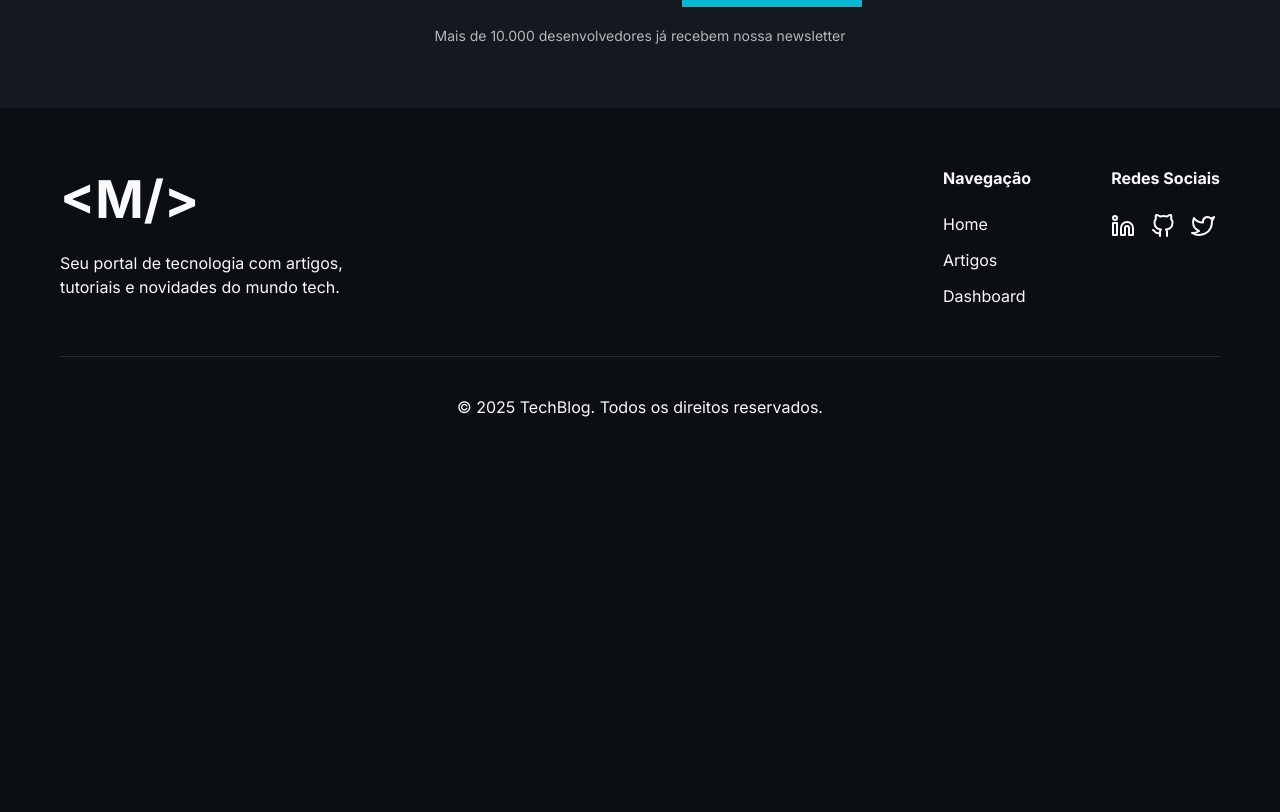
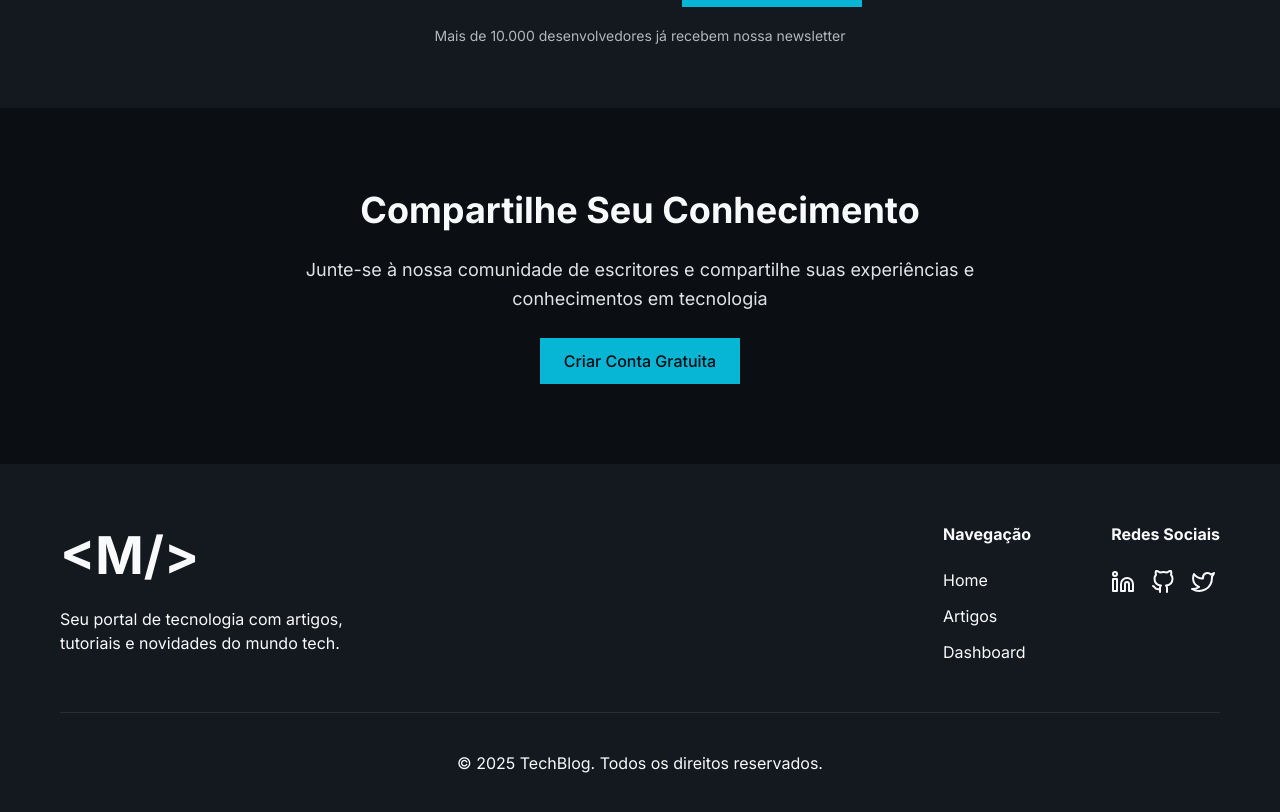
Before and after one commit to Vinicius-faricast/front_end_case_mind_consulting, a React (Vite) app: page / in a window 1280 px wide. Shown: the part 2757-3569 px from the top of the page. Before the commit the page ends 3234 px from the top, so only its background shows below. Built offline with nearby package versions, Linux system fonts and the light colour scheme.

Commit message:
create componet cta and page home

```diff
--- a/src/App.tsx
+++ b/src/App.tsx
@@ -1,124 +1,13 @@
-import { Cards } from "./components/Cards/Cards";
-import { ContainerStyled } from "./components/Container/Container";
 import { Footer } from "./components/Footer/Footer";
-import { HeaderSectionsCards } from "./components/HeaderSectionsCards/HeaderSectionsCards";
-import { Hero } from "./components/Hero/Hero";
 import { NavBar } from "./components/NavBar/NavBar";
-import { NewsLetterComponent } from "./components/NewsLetterComponent/NewsLetterComponet";
+import { Home } from "./pages/Home";
 
 function App() {
-
-  const cards01 = [
-    {
-      "title": "Título do Card",
-      "description": "Descrição do Card",
-      "image": "https://placehold.co/800x500",
-      "id": 1,
-      "author": "teste",
-      "category": "teste",
-      "likes": 2,
-      "publishedAt": "11-11-11",
-      "readingTime": 2,
-      "views": 2
-    },
-    {
-      "title": "Título do Card",
-      "description": "Descrição do Card",
-      "image": "https://placehold.co/800x500",
-      "id": 1,
-      "author": "teste",
-      "category": "teste",
-      "likes": 2,
-      "publishedAt": "11-11-11",
-      "readingTime": 2,
-      "views": 2
-    },
-    {
-      "title": "Título do Card",
-      "description": "Descrição do Card",
-      "image": "https://placehold.co/800x500",
-      "id": 1,
-      "author": "teste",
-      "category": "teste",
-      "likes": 2,
-      "publishedAt": "11-11-11",
-      "readingTime": 2,
-      "views": 2
-    },
-    {
-      "title": "Título do Card",
-      "description": "Descrição do Card",
-      "image": "https://placehold.co/800x500",
-      "id": 1,
-      "author": "teste",
-      "category": "teste",
-      "likes": 2,
-      "publishedAt": "11-11-11",
-      "readingTime": 2,
-      "views": 2
-    }
-  ]
-
-    const cards02 = [
-    {
-      "title": "Título do Card",
-      "description": "Descrição do Card",
-      "id": 1,
-      "author": "teste",
-      "category": "teste",
-      "likes": 2,
-      "publishedAt": "11-11-11",
-      "readingTime": 2,
-      "views": 2
-    },
-    {
-      "title": "Título do Card",
-      "description": "Descrição do Card",
-      "id": 1,
-      "author": "teste",
-      "category": "teste",
-      "likes": 2,
-      "publishedAt": "11-11-11",
-      "readingTime": 2,
-      "views": 2
-    },
-    {
-      "title": "Título do Card",
-      "description": "Descrição do Card",
-      "id": 1,
-      "author": "teste",
-      "category": "teste",
-      "likes": 2,
-      "publishedAt": "11-11-11",
-      "readingTime": 2,
-      "views": 2
-    },
-    {
-      "title": "Título do Card",
-      "description": "Descrição do Card",
-      "id": 1,
-      "author": "teste",
-      "category": "teste",
-      "likes": 2,
-      "publishedAt": "11-11-11",
-      "readingTime": 2,
-      "views": 2
-    }
-  ]
 
   return (
     <>
       <NavBar />
-      <Hero />
-      <ContainerStyled>
-        <HeaderSectionsCards title="Artigos em Destaque" subtitle="Os melhores conteúdos selecionados para você" />
-        <Cards cardsProps={cards01} />
-      </ContainerStyled>
-      <ContainerStyled>
-        <HeaderSectionsCards title="Artigos Recentes" subtitle="Conteudo da comunidade" />
-        <Cards cardsProps={cards02} />
-      </ContainerStyled>
-      <NewsLetterComponent />
+      <Home />
       <Footer />
     </>
   )
--- /dev/null
+++ b/src/components/CTA/CTA.tsx
@@ -0,0 +1,22 @@
+import * as S from "./styles";
+import type { CTAProps } from "./types";
+import { Button } from "../Buttom/Buttom";
+
+export const CTA = ({
+    title = "Compartilhe Seu Conhecimento",
+    subtitle = "Junte-se à nossa comunidade de escritores e compartilhe suas experiências e conhecimentos em tecnologia",
+    buttonText = "Criar Conta Gratuita",
+    onButtonClick,
+}: CTAProps) => {
+    return (
+        <S.Container>
+            <S.Content>
+                <S.Title>{title}</S.Title>
+                <S.Subtitle>{subtitle}</S.Subtitle>
+                <Button primary={true} onClick={onButtonClick}>
+                    {buttonText}
+                </Button>
+            </S.Content>
+        </S.Container>
+    );
+}
--- /dev/null
+++ b/src/components/CTA/styles.ts
@@ -0,0 +1,33 @@
+import styled from "styled-components";
+import type { DefaultTheme } from "../../styles/Theme";
+
+export const Container = styled.section<DefaultTheme>`
+    padding: 80px 2rem;
+    display: flex;
+    justify-content: center;
+`;
+
+export const Content = styled.div`
+    max-width: 800px;
+    width: 100%;
+    text-align: center;
+    display: flex;
+    flex-direction: column;
+    align-items: center;
+    gap: 24px;
+`;
+
+export const Title = styled.h2<DefaultTheme>`
+    font-size: 36px;
+    font-weight: 700;
+    color: ${({ theme }) => theme.color.Foreground};
+    margin: 0;
+`;
+
+export const Subtitle = styled.p<DefaultTheme>`
+    font-size: 18px;
+    color: ${({ theme }) => theme.color.Foreground};
+    line-height: 1.6;
+    margin: 0;
+    opacity: 0.9;
+`;
--- /dev/null
+++ b/src/components/CTA/types.ts
@@ -0,0 +1,8 @@
+import React from "react";
+
+export interface CTAProps {
+    title?: React.ReactNode;
+    subtitle?: React.ReactNode;
+    buttonText?: string;
+    onButtonClick?: () => void;
+}
--- a/src/components/Footer/styles.ts
+++ b/src/components/Footer/styles.ts
@@ -3,7 +3,7 @@ import type { DefaultTheme } from "../../styles/Theme";
 
 export const Container = styled.footer<DefaultTheme>`
 
-    background:${({theme}) => theme.color.Background};
+    background: ${({ theme }) => theme.color.Card};
 
     padding:60px;
 
--- /dev/null
+++ b/src/pages/Home.tsx
@@ -0,0 +1,122 @@
+import { Cards } from "../components/Cards/Cards";
+import { ContainerStyled } from "../components/Container/Container";
+import { CTA } from "../components/CTA/CTA";
+import { HeaderSectionsCards } from "../components/HeaderSectionsCards/HeaderSectionsCards";
+import { Hero } from "../components/Hero/Hero";
+import { NewsLetterComponent } from "../components/NewsLetterComponent/NewsLetterComponet";
+
+export const Home = (): React.JSX.Element => {
+
+    const cards01 = [
+        {
+            "title": "Título do Card",
+            "description": "Descrição do Card",
+            "image": "https://placehold.co/800x500",
+            "id": 1,
+            "author": "teste",
+            "category": "teste",
+            "likes": 2,
+            "publishedAt": "11-11-11",
+            "readingTime": 2,
+            "views": 2
+        },
+        {
+            "title": "Título do Card",
+            "description": "Descrição do Card",
+            "image": "https://placehold.co/800x500",
+            "id": 1,
+            "author": "teste",
+            "category": "teste",
+            "likes": 2,
+            "publishedAt": "11-11-11",
+            "readingTime": 2,
+            "views": 2
+        },
+        {
+            "title": "Título do Card",
+            "description": "Descrição do Card",
+            "image": "https://placehold.co/800x500",
+            "id": 1,
+            "author": "teste",
+            "category": "teste",
+            "likes": 2,
+            "publishedAt": "11-11-11",
+            "readingTime": 2,
+            "views": 2
+        },
+        {
+            "title": "Título do Card",
+            "description": "Descrição do Card",
+            "image": "https://placehold.co/800x500",
+            "id": 1,
+            "author": "teste",
+            "category": "teste",
+            "likes": 2,
+            "publishedAt": "11-11-11",
+            "readingTime": 2,
+            "views": 2
+        }
+    ]
+
+    const cards02 = [
+        {
+            "title": "Título do Card",
+            "description": "Descrição do Card",
+            "id": 1,
+            "author": "teste",
+            "category": "teste",
+            "likes": 2,
+            "publishedAt": "11-11-11",
+            "readingTime": 2,
+            "views": 2
+        },
+        {
+            "title": "Título do Card",
+            "description": "Descrição do Card",
+            "id": 1,
+            "author": "teste",
+            "category": "teste",
+            "likes": 2,
+            "publishedAt": "11-11-11",
+            "readingTime": 2,
+            "views": 2
+        },
+        {
+            "title": "Título do Card",
+            "description": "Descrição do Card",
+            "id": 1,
+            "author": "teste",
+            "category": "teste",
+            "likes": 2,
+            "publishedAt": "11-11-11",
+            "readingTime": 2,
+            "views": 2
+        },
+        {
+            "title": "Título do Card",
+            "description": "Descrição do Card",
+            "id": 1,
+            "author": "teste",
+            "category": "teste",
+            "likes": 2,
+            "publishedAt": "11-11-11",
+            "readingTime": 2,
+            "views": 2
+        }
+    ]
+    return (
+        <>
+            <Hero />
+            <ContainerStyled>
+                <HeaderSectionsCards title="Artigos em Destaque" subtitle="Os melhores conteúdos selecionados para você" />
+                <Cards cardsProps={cards01} />
+            </ContainerStyled>
+            <ContainerStyled>
+                <HeaderSectionsCards title="Artigos Recentes" subtitle="Conteudo da comunidade" />
+                <Cards cardsProps={cards02} />
+            </ContainerStyled>
+            <NewsLetterComponent />
+            <CTA />
+        </>
+    );
+};
```
